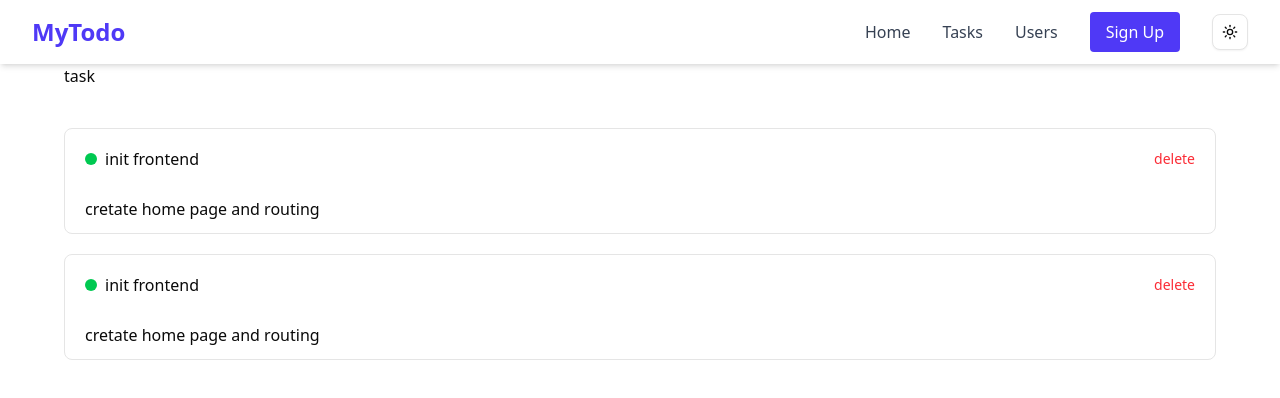
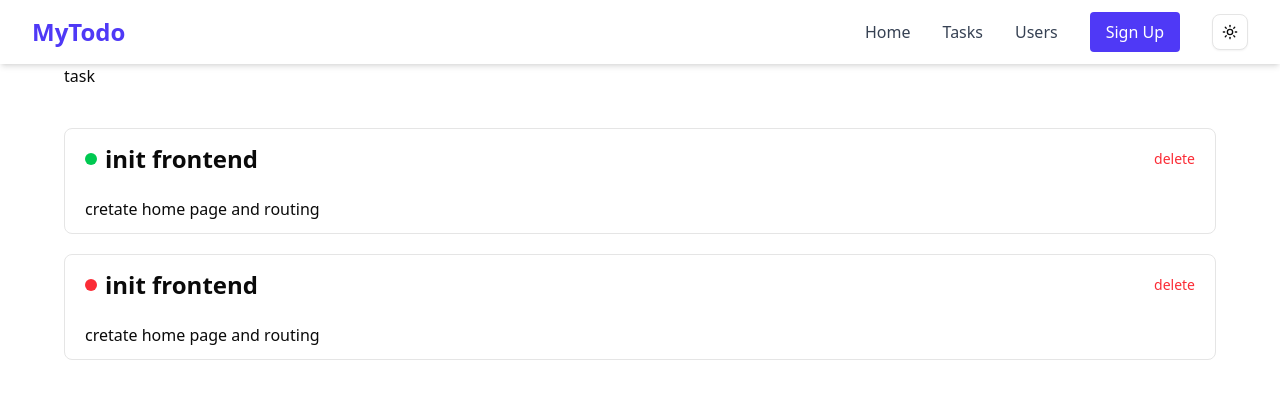
Before and after one commit to mubashirbappi5/simple-Project-using--Redux, a React (Vite) app: page /tasks in a window 1280 px wide. Shown: the top 398 px of the page. Built offline with nearby package versions, Linux system fonts and the light colour scheme.

Commit message:
card priority logic update

```diff
--- a/src/Redux/features/tasks/TasksSlice.ts
+++ b/src/Redux/features/tasks/TasksSlice.ts
@@ -17,7 +17,7 @@ const initialState ={
         description:'cretate home page and routing',
         dueDate:'2026-1-01',
         isCompleted: false,
-        priority:'high'
+        priority:'Low'
     },
     {
         id:'sdff',
@@ -25,7 +25,7 @@ const initialState ={
         description:'cretate home page and routing',
         dueDate:'2026-1-01',
         isCompleted: false,
-        priority:'high'
+        priority:'High'
     },
 
 
--- a/src/components/module/tasks/TaskCard.tsx
+++ b/src/components/module/tasks/TaskCard.tsx
@@ -1,4 +1,5 @@
 import { Button } from "@/components/ui/button";
+import { cn } from "@/lib/utils";
 import type { ITask } from "@/type";
 
 
@@ -12,8 +13,11 @@ const TaskCard = ({tasks}:Iprops) => {
         <div className="border px-5 py-3 rounded-md">
             <div className="flex justify-between items-center">
                 <div className="flex gap-2 items-center">
-                    <div className="size-3 rounded-full bg-green-500"></div>
-                    <h1>{tasks.title}</h1>
+                    <div className={cn("size-3 rounded-full",{
+                        "bg-green-500":tasks.priority ==="Low",
+                        "bg-red-500":tasks.priority === "High"
+                    })}></div>
+                    <h1 className="text-2xl font-semibold">{tasks.title}</h1>
 
              </div>
 
--- a/src/type.ts
+++ b/src/type.ts
@@ -1,9 +1,8 @@
- export interface ITask{
-     id: string
-  title: string
-  description: string
-  dueDate: string
-  isCompleted: boolean
-  priority: string
-
+export interface ITask {
+  id: string;
+  title: string;
+  description: string;
+  dueDate: string;
+  isCompleted: boolean;
+  priority: "High" | "Low";
 }
```
